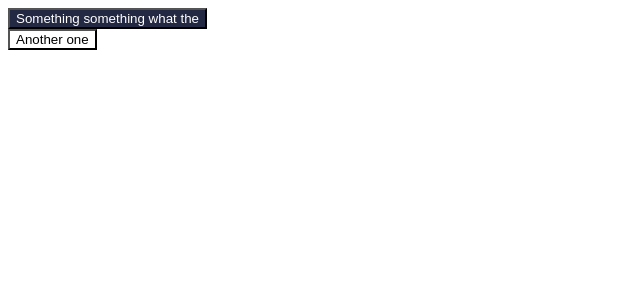
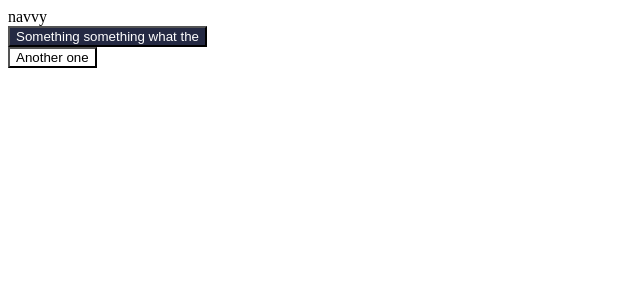
Before and after one commit to leoncheng57/redesigned-broccoli, a React app: page / in a window 1280 px wide. Shown: the top 300 px of the page, without its empty margins (0-640 px from the left). Built offline with nearby package versions, Linux system fonts and the light colour scheme.

Commit message:
initial react file

```diff
--- a/src/components/App.js
+++ b/src/components/App.js
@@ -1,7 +1,8 @@
 import React from "react";
+import Navbar from "./Navbar";
+
 import { ThemeProvider } from "styled-components";
 import styled from "styled-components";
-
 import {lightTheme, darkTheme} from "../themes/colors";
 
 const MyButton = styled.button`
@@ -9,9 +10,10 @@ const MyButton = styled.button`
     color: ${props => props.theme.textColor};
 `;
 
-const App = () => {
+export default function(){
     return (
         <div>
+            <Navbar/>
             <ThemeProvider theme={darkTheme}>
                 <MyButton>
                     Something something what the
@@ -26,5 +28,3 @@ const App = () => {
         </div>
     )
 }
-
-export default App;
--- /dev/null
+++ b/src/components/Navbar.js
@@ -0,0 +1,13 @@
+import React from "react";
+
+import { ThemeProvider } from "styled-components";
+import styled from "styled-components";
+import {lightTheme, darkTheme} from "../themes/colors";
+
+export default function() {
+    return (
+        <div>
+            navvy
+        </div>
+    )
+}
```
